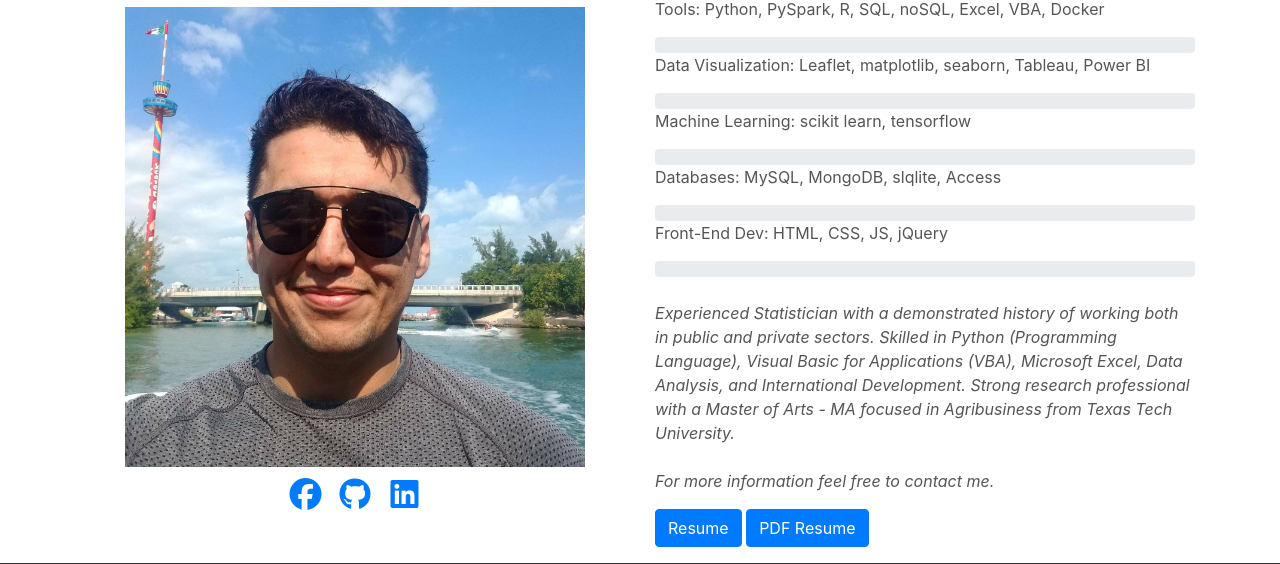
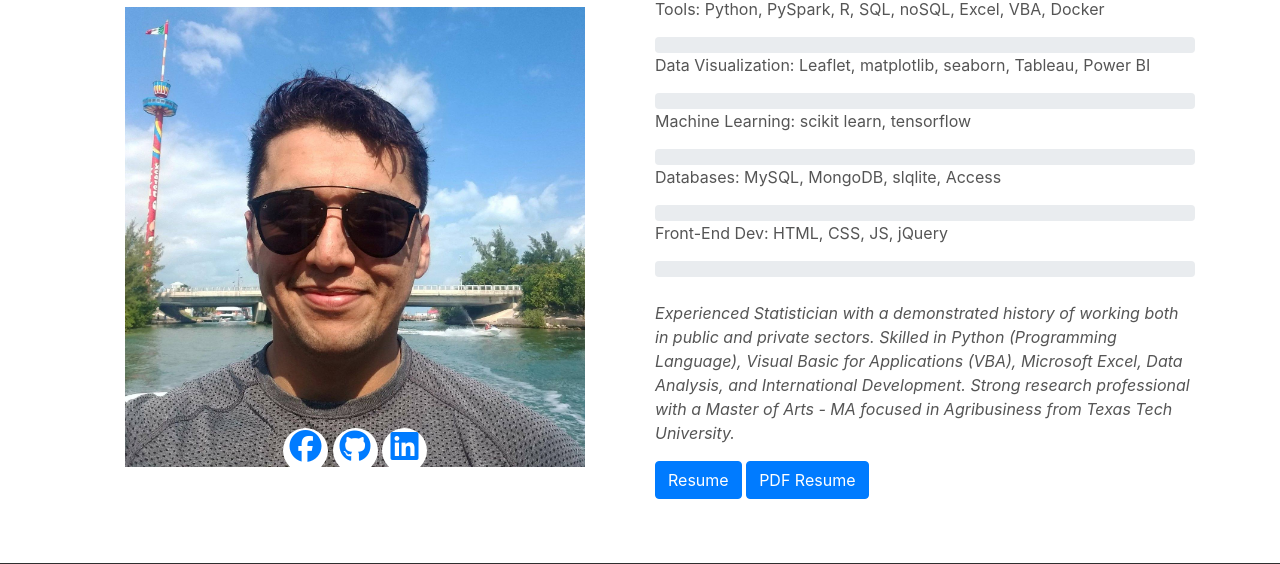
Before and after one commit to nomadtomas/tomas_resendiz, a Flask app: page / in a window 1280 px wide. Shown: the part 943-1507 px from the top of the page. Run offline with Flask 2, Linux system fonts and the light colour scheme; some libraries are stand-ins or nearby versions; grey boxes are pictures that could not be loaded.

Commit message:
updated css and index

```diff
--- a/tomas_resendiz_app/templates/index.html
+++ b/tomas_resendiz_app/templates/index.html
@@ -124,8 +124,7 @@
             <p style="font-style: italic;">
             Experienced Statistician with a demonstrated history of working both in public and private sectors.
             Skilled in Python (Programming Language), Visual Basic for Applications (VBA), Microsoft Excel, Data Analysis, and International Development.
-            Strong research professional with a Master of Arts - MA focused in Agribusiness from Texas Tech University.<br><br>
-            For more information feel free to contact me.
+            Strong research professional with a Master of Arts - MA focused in Agribusiness from Texas Tech University.
             </p>
             <a href="resume"><button type="button" class="btn btn-primary">Resume</button></a>
             <a href="static/image/resume.pdf" download><button type="button" class="btn btn-primary">PDF Resume</button></a>
```
